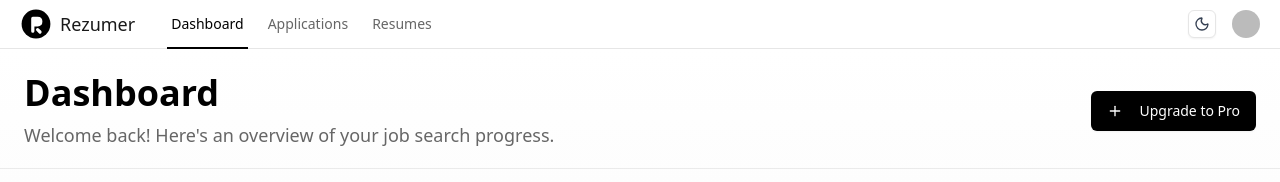
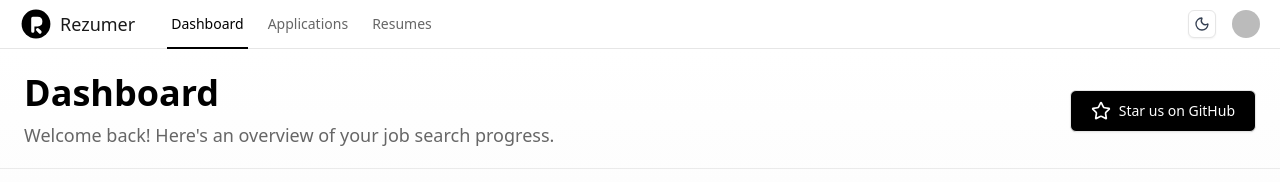
Before and after one commit to dmrock/rezumer, a Next.js app: page /dashboard in a window 1280 px wide. Shown: the top 182 px of the page. Built offline with nearby package versions, Linux system fonts and the light colour scheme; no server answers; sample sign-in values are in the browser's storage; some icons are missing.

Commit message:
feat: update DashboardClient to include a GitHub star link and replace button with link

```diff
--- a/src/app/applications/applications-client.tsx
+++ b/src/app/applications/applications-client.tsx
@@ -14,7 +14,8 @@ import {
   DialogTitle,
   DialogFooter,
 } from "@/components/ui/dialog";
-import type { Id } from "../../../convex/_generated/dataModel";
+import type { Id, Doc } from "../../../convex/_generated/dataModel";
+type ApplicationDoc = Doc<"applications">;
 
 // Local date helper: returns YYYY-MM-DD using local timezone (avoids UTC off-by-one)
 function nowLocalYMD(d: Date = new Date()): string {
@@ -73,7 +74,8 @@ const BADGE_BASE =
   "inline-flex h-7 items-center rounded border px-2 text-sm font-medium whitespace-nowrap";
 
 export function ApplicationsClient() {
-  const applications = useQuery(api.applications.listApplications) ?? [];
+  // Explicitly type the query result to avoid implicit any usage later.
+  const applications = (useQuery(api.applications.listApplications) ?? []) as ApplicationDoc[];
   const createApplication = useMutation(api.applications.createApplication);
   const updateApplication = useMutation(api.applications.updateApplication);
   const deleteApplication = useMutation(api.applications.deleteApplication);
@@ -84,8 +86,8 @@ export function ApplicationsClient() {
   const applicationsSorted = [...applications].sort((a, b) => {
     if (a.date !== b.date) return a.date < b.date ? 1 : -1;
     // Stable tie-breakers to avoid jitter when dates match
-    const ca = (a as any)._creationTime ?? 0;
-    const cb = (b as any)._creationTime ?? 0;
+    const ca: number = a._creationTime ?? 0;
+    const cb: number = b._creationTime ?? 0;
     if (ca !== cb) return cb - ca;
     return String(b._id).localeCompare(String(a._id));
   });
--- a/src/app/dashboard/dashboard-client.tsx
+++ b/src/app/dashboard/dashboard-client.tsx
@@ -5,7 +5,7 @@ import { Button } from "@/components/ui/button";
 import { Card } from "@/components/ui/card";
 import Link from "next/link";
 import { PageHeader } from "@/components/shared/page-header";
-import { Plus, FileText, ClipboardList, Users, BarChart3, Wrench } from "lucide-react";
+import { Star, FileText, ClipboardList, Users, BarChart3, Wrench } from "lucide-react";
 import { useUser } from "@clerk/nextjs";
 import { useMutation, useQuery } from "convex/react";
 import { api } from "../../../convex/_generated/api";
@@ -44,13 +44,16 @@ export default function DashboardClient() {
           title="Dashboard"
           description="Welcome back! Here's an overview of your job search progress."
           action={
-            <Button
-              size="lg"
-              className="border-border bg-primary text-primary-foreground hover:bg-primary/90 hover:text-primary-foreground cursor-not-allowed shadow-xs"
+            <Link
+              href="https://github.com/dmrock/rezumer"
+              target="_blank"
+              rel="noopener noreferrer"
+              aria-label="Open the Rezumer repository on GitHub and leave a star"
+              className="border-border bg-primary text-primary-foreground hover:bg-primary/90 focus-visible:ring-ring inline-flex items-center rounded-md border px-5 py-2.5 text-sm font-medium shadow-xs transition-colors focus:outline-none focus-visible:ring-2 focus-visible:ring-offset-2"
             >
-              <Plus className="mr-2 h-5 w-5" />
-              Upgrade to Pro
-            </Button>
+              <Star className="mr-2 h-5 w-5" />
+              Star us on GitHub
+            </Link>
           }
         />
 
```
